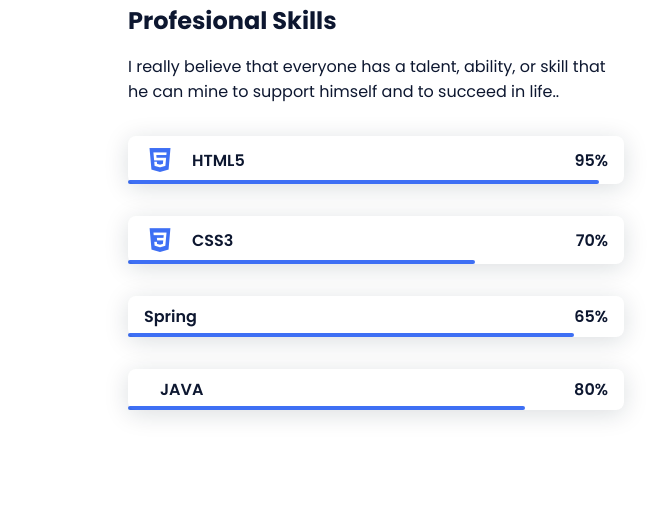
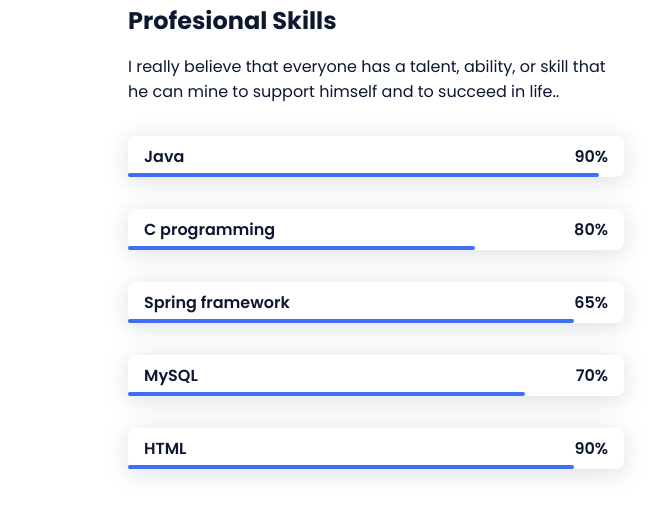
Before and after one commit to Pushpendra-12/Portfolio, a plain HTML site: page portfolio/index.html in a window 1280 px wide. Shown: the part 1345-1864 px from the top of the page, 0-652 px from the left. Drawn offline with nearby package versions, Linux system fonts and the light colour scheme; a script that the page names is missing.

Commit message:
Update index.html

```diff
--- a/portfolio/index.html
+++ b/portfolio/index.html
@@ -39,7 +39,7 @@
             <!--===== HOME =====-->
             <section class="home bd-grid" id="home">
                 <div class="home__data">
-                    <h1 class="home__title">Hi,<br>I'am <span class="home__title-color">Pushpendra</span><br>IT Student</h1>
+                    <h1 class="home__title">Hi,<br>I'am <span class="home__title-color">Pushpendra</span><br>IT Undergrad</h1>
 
                     <a href="#" class="button">Contact</a>
                 </div>
@@ -91,32 +91,32 @@
                         <p class="skills__text">I really believe that everyone has a talent, ability, or skill that he can mine to support himself and to succeed in life..</p>
                         <div class="skills__data">
                             <div class="skills__names">
-                                <i class='bx bxl-html5 skills__icon'></i>
-                                <span class="skills__name">HTML5</span>
+<!--                                 <i class='bx bxl-html5 skills__icon'></i> -->
+                                <span class="skills__name">Java</span>
                             </div>
                             <div class="skills__bar skills__html">
 
                             </div>
                             <div>
-                                <span class="skills__percentage">95%</span>
+                                <span class="skills__percentage">90%</span>
                             </div>
                         </div>
                         <div class="skills__data">
                             <div class="skills__names">
-                                <i class='bx bxl-css3 skills__icon'></i>
-                                <span class="skills__name">CSS3</span>
+<!--                                 <i class='bx bxl-css3 skills__icon'></i> -->
+                                <span class="skills__name">C programming</span>
                             </div>
                             <div class="skills__bar skills__css">
 
                             </div>
                             <div>
-                                <span class="skills__percentage">70%</span>
+                                <span class="skills__percentage">80%</span>
                             </div>
                         </div>
                         <div class="skills__data">
                             <div class="skills__names">
 <!--                                 <i class='bx bxl-wordpress skills__icon' ></i> -->
-                                <span class="skills__name">Spring</span>
+                                <span class="skills__name">Spring framework</span>
                             </div>
                             <div class="skills__bar skills__c">
 
@@ -127,14 +127,26 @@
                         </div>
                         <div class="skills__data">
                             <div class="skills__names">
-                                <i class='bx bxl-Java skills__icon'></i>
-                                <span class="skills__name">JAVA</span>
+<!--                                 <i class='bx bxl-Java skills__icon'></i> -->
+                                <span class="skills__name">MySQL</span>
                             </div>
                             <div class="skills__bar skills__java">
 
                             </div>
                             <div>
-                                <span class="skills__percentage">80%</span>
+                                <span class="skills__percentage">70%</span>
+                            </div>
+                        </div>
+                        <div class="skills__data">
+                            <div class="skills__names">
+<!--                                 <i class='bx bxl-wordpress skills__icon' ></i> -->
+                                <span class="skills__name">HTML</span>
+                            </div>
+                            <div class="skills__bar skills__c">
+
+                            </div>
+                            <div>
+                                <span class="skills__percentage">90%</span>
                             </div>
                         </div>
                     </div>
```
